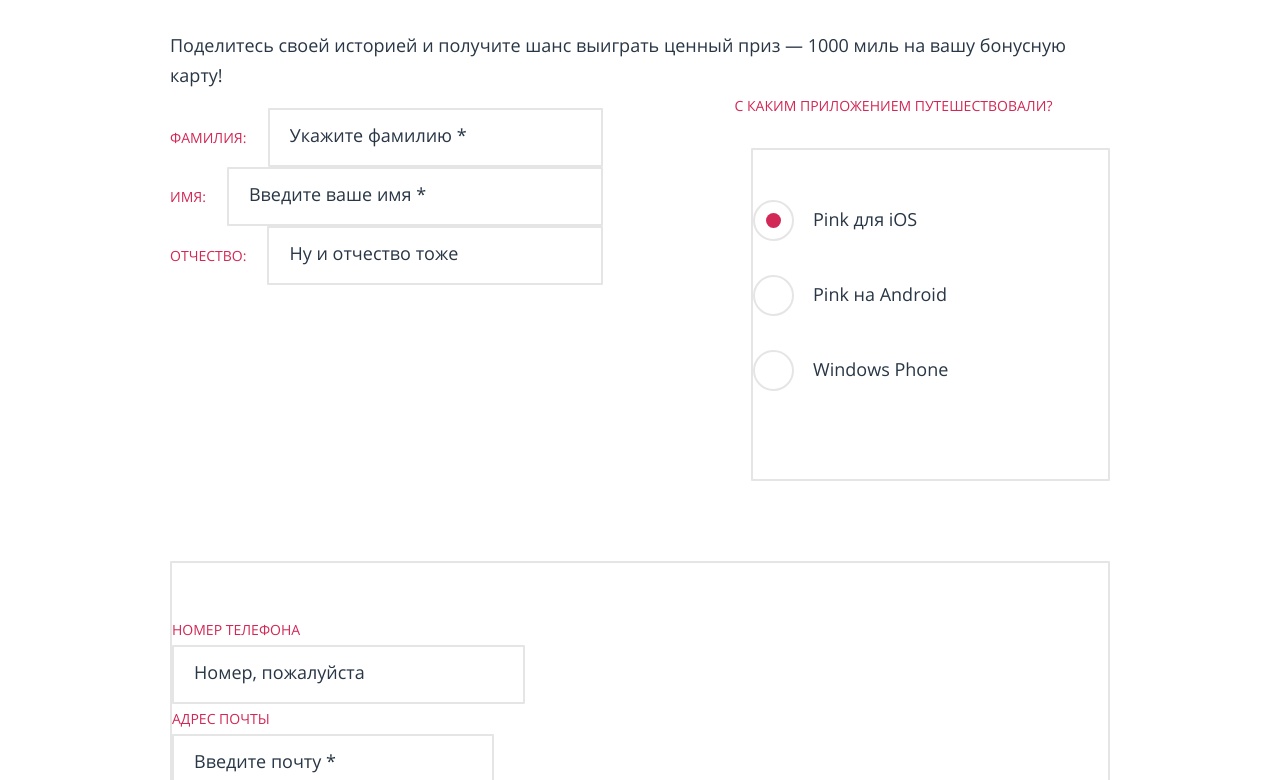
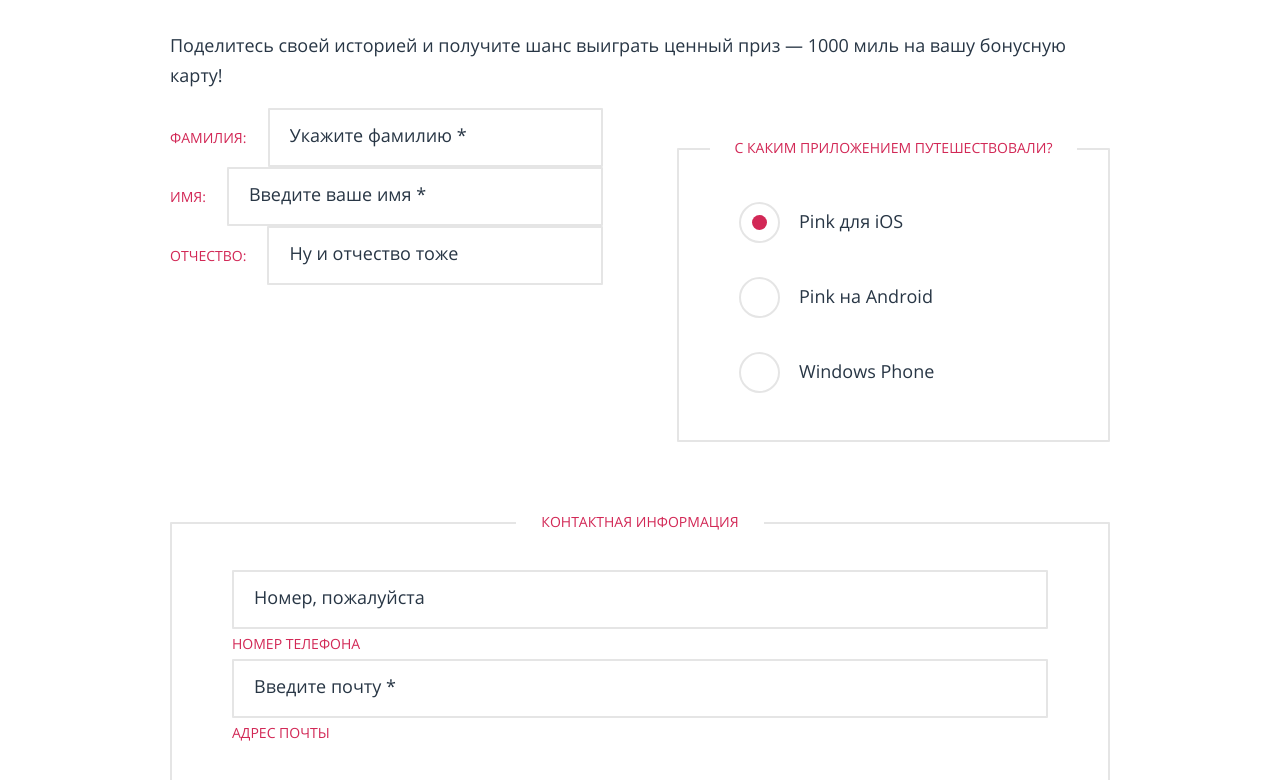
Before and after one commit to GrafLuck/1652277-pink-22, a website: page source/form.html in a window 1280 px wide. Shown: the part 172-952 px from the top of the page. Drawn offline with nearby package versions, Linux system fonts and the light colour scheme; files that its build step writes are made by us from their sources.

Commit message:
Стилизую планшетную версию страницы с формой

```diff
--- a/source/form.html
+++ b/source/form.html
@@ -91,7 +91,7 @@
         <fieldset class="form__fieldset form__fieldset--achieve form__fieldset--dark">
           <div class="container container--two-columns ">
             <legend class="form__legend label">Ваши безбашенные достижения в путешествии</legend>
-            <ul class="form__list form__list--border">
+            <ul class="form__list form__list--border form__list--achieve">
               <li class="form__item checkbox">
                 <input class="visually-hidden checkbox__input" type="checkbox" name="achievement" value="selfi-shark" id="shark" checked>
                 <label class="checkbox__label label label--choice-input" for="shark">Сделал селфи с акулой</label>
@@ -121,19 +121,15 @@
         </fieldset>
         <fieldset class="form__fieldset form__fieldset--contact">
           <div class="container container--two-columns ">
-            <legend class="visually-hidden">Ваши контакты</legend>
-            <ul class="form__list form__list--border">
-              <li class="form__item form__item--text text-input">
-                <label class="text-input__label label">
-                  Номер телефона
-                  <input class="text-input__field" type="tel" name="tel" placeholder="Номер, пожалуйста">
-                </label>
+            <legend class="form__legend label label--hidden-mobile">Контактная информация</legend>
+            <ul class="form__list form__list--border form__list--contact">
+              <li class="form__item form__item--text text-input text-input--contact">
+                <label class="text-input__label label" for="tel">Номер телефона</label>
+                <input class="text-input__field" type="tel" name="tel" id="tel" placeholder="Номер, пожалуйста">
               </li>
-              <li class="form__item form__item--text text-input">
-                <label class="text-input__label label">
-                  Адрес почты
-                  <input class="text-input__field" type="email" name="email" placeholder="Введите почту *" required>
-                </label>
+              <li class="form__item form__item--text text-input text-input--contact">
+                <label class="text-input__label label" for="email">Адрес почты</label>
+                <input class="text-input__field" type="email" name="email" id="email" placeholder="Введите почту *" required>
               </li>
             </ul>
           </div>
@@ -159,7 +155,7 @@
         </fieldset>
         <fieldset class="form__fieldset form__fieldset--emotion">
           <div class="container container--two-columns">
-            <div class="form__list form__list--border">
+            <div class="form__list form__list--border form__list--emotion">
               <legend class="form__legend label">Опишите свои эмоции</legend>
               <textarea class="form__textarea textarea" name="description" placeholder="Можно прям в красках, не стесняясь в выражениях"></textarea>
             </div>
--- a/source/sass/blocks/form.scss
+++ b/source/sass/blocks/form.scss
@@ -103,8 +103,26 @@
 }
 
 .form__list--application {
-  @media (min-width: $desktop-width) {
-    margin-left: 74px;
+  @media (min-width: $tablet-width) {
+    padding: 54px 60px;
+  }
+}
+
+.form__list--contact {
+  @media (min-width: $tablet-width) {
+    padding: 46px 60px 69px 60px;
+  }
+}
+
+.form__list--achieve {
+  @media (min-width: $tablet-width) {
+    padding: 60px 60px;
+  }
+}
+
+.form__list--emotion {
+  @media (min-width: $tablet-width) {
+    padding: 47px 60px 53px 60px;
   }
 }
 
@@ -112,12 +130,17 @@
   @media (min-width: $tablet-width) {
     border: 2px solid $dark-grey;
     border-radius: 1px;
-    padding: 52px 0;
   }
 }
 
 .form__item {
   margin-bottom: 43px;
+
+  &:last-child {
+    @media (min-width: $tablet-width) {
+      margin-bottom: 0;
+    }
+  }
 }
 
 .form__item--text {
@@ -135,15 +158,18 @@
   margin-right: auto;
 
   @media (min-width: $tablet-width) {
+    display: block;
     position: absolute;
-    top: -17px;
+    top: 25px;
     left: 0;
     right: 0;
     z-index: 2;
+    padding-left: 25px;
+    padding-right: 25px;
     margin-left: auto;
     margin-right: auto;
     background-color: white;
-    width: auto;
+    max-width: max-content;
   }
 }
 
--- a/source/sass/blocks/label.scss
+++ b/source/sass/blocks/label.scss
@@ -14,3 +14,23 @@
   color: $dark-blue;
   text-transform: none;
 }
+
+.label--hidden-mobile {
+  @media (max-width: $mobile-width-only) {
+    position: absolute;
+
+    overflow: hidden;
+    clip: rect(0 0 0 0);
+
+    width: 1px;
+    height: 1px;
+    margin: -1px;
+    padding: 0;
+
+    white-space: nowrap;
+
+    border: 0;
+
+    clip-path: inset(100%);
+  }
+}
--- a/source/sass/blocks/text-input.scss
+++ b/source/sass/blocks/text-input.scss
@@ -9,6 +9,15 @@
     align-items: center;
     justify-content: space-between;
     column-gap: 21px;
+  }
+}
+
+.text-input--contact {
+  @media (min-width: $tablet-width) {
+    display: flex;
+    flex-direction: column-reverse;
+    justify-content: flex-start;
+    align-items: flex-start;
   }
 }
 
```
